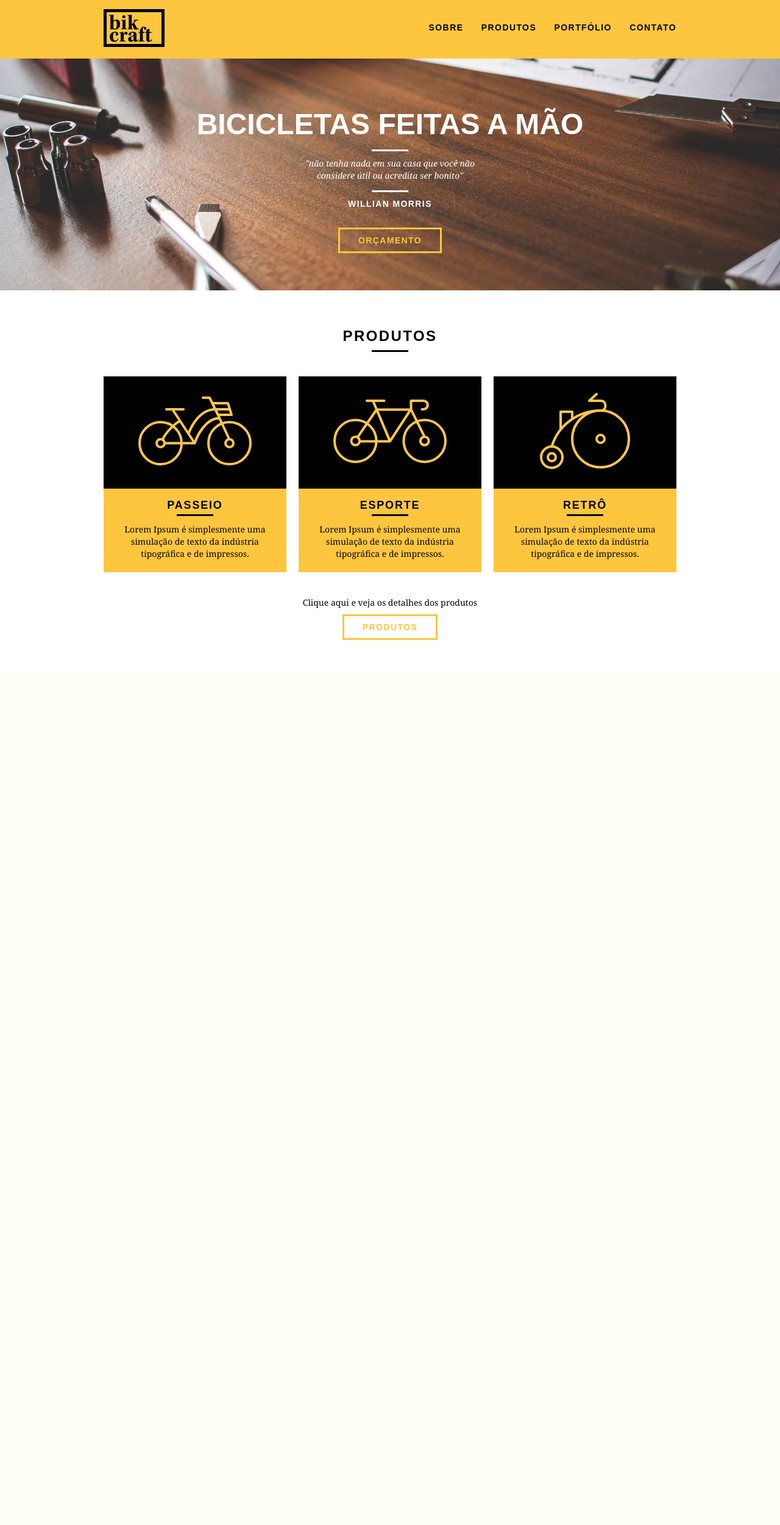
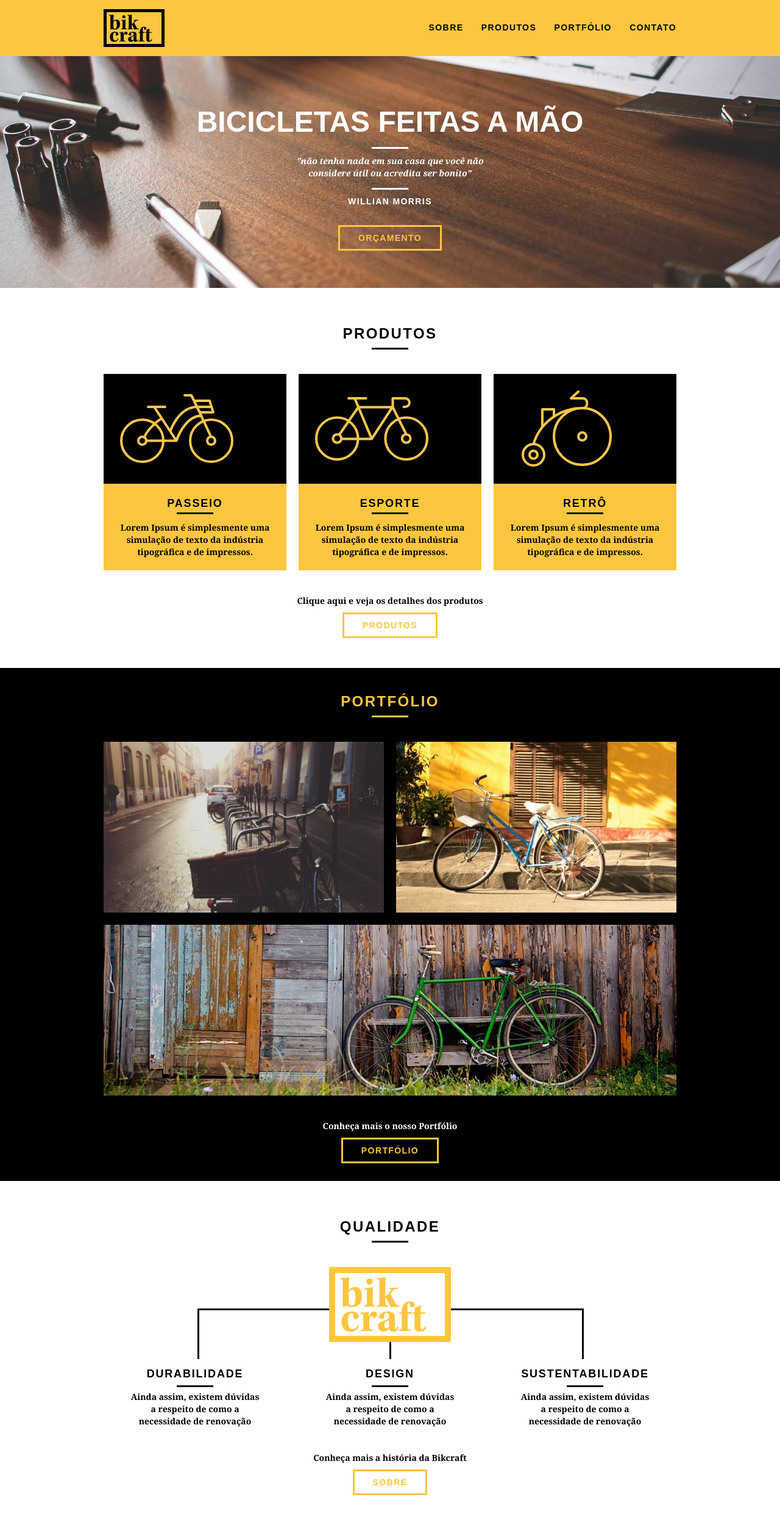
Before and after one commit to edimilsonbraz/bikcraft-app, a PHP site: page / in a window 1280 px wide. Shown: the whole page at 61% size. Before the commit the page ends 1049 px from the top, so only its background shows below. Run offline with PHP 8.4, Linux system fonts and the light colour scheme.

Commit message:
Qualidade-Home

```diff
--- a/css/style.css
+++ b/css/style.css
@@ -7,6 +7,10 @@ p {
     font-family: Georgia, 'Times New Roman', Times, serif;
     font-size: 14px;
     line-height: 20px;
+    font-weight: bold;
+}
+img {
+    display: block;
 }
 
 .btn {
@@ -86,7 +90,7 @@ p {
     height: 380px;
     background: url("../img/bg.jpg") no-repeat center;
     background-size: cover;
-    margin-top: 96px;
+    margin-top: 92px;
     text-align: center;
     padding: 80px;
 
@@ -137,7 +141,7 @@ p {
     line-height: 25px;
     text-transform: uppercase;
     letter-spacing: .1em;
-    margin-top: 15px;
+    margin-top: 20px;
 }
 .produtos_lista li h3::after {
     content: "";
@@ -163,3 +167,68 @@ p {
 .call p {
     margin-bottom: 20px;
 }
+
+
+/* PORTFOLIO */
+.portfolio {
+    width: 100%;
+    background: #000;
+    padding: 40px;
+}
+.portfolio .subtitulo {
+    color: #fec63e;
+}
+
+.portfolio .subtitulo::after {
+    background: #fec63e;
+}
+.portfolio li:last-child {
+    margin-top: 20px;
+}
+.portfolio .call p {
+    color: white;
+}
+
+
+/* QUALIDADE */
+.qualidade {
+    padding: 60px 0;
+}
+.qualidade::after {
+    content: "";
+    width: 634px;
+    height: 83px;
+    display: block;
+    background: url("../img/linhas.svg") no-repeat center;
+    position: absolute;
+    top: 209px;
+    right: 162px;
+    z-index: -1;
+}
+.qualidade img {
+    margin: 0 auto;
+}
+.qualidade_lista {
+    padding-top: 20px;
+}
+.qualidade_lista li {
+    text-align: center;
+    padding: 0 40px;
+}
+
+.qualidade_lista li h3 {
+    font-weight: bold;
+    font-size: 18px;
+    line-height: 25px;
+    text-transform: uppercase;
+    letter-spacing: .1em;
+    margin-top: 20px;
+}
+.qualidade_lista li h3::after {
+    content: "";
+    display: block;
+    width: 60px;
+    height: 3px;
+    background: #000;
+    margin: 6px auto;
+}
--- a/index.html
+++ b/index.html
@@ -81,5 +81,52 @@
 
     </section>
 
+    <section class="portfolio">
+        <div class="container">
+            <h2 class="subtitulo">Portfólio</h2>
+
+            <ul>
+                <li class="grid-8"><img src="img/portfolio/retro.jpg" alt="imagem retro"></li>
+                <li class="grid-8"><img src="img/portfolio/passeio.jpg" alt="imagem passeio"></li>
+                <li class="grid-16"><img src="img/portfolio/esporte.jpg" alt="imagem passeio"></li>
+
+            </ul>
+
+            <div class="call">
+                <p>Conheça mais o nosso Portfólio</p>
+                <a href="portfolio.html" class="btn">Portfólio</a>
+            </div>
+
+        </div>
+
+    </section>
+
+    <section class="qualidade container">
+        <h2 class="subtitulo">Qualidade</h2>
+        <img src="img/bikcraft-qualidade.svg" alt="Bikcraft">
+        <ul class="qualidade_lista">
+            <li class="grid-1-3">
+                <h3>Durabilidade</h3>
+                <p>Ainda assim, existem dúvidas a respeito de como a necessidade de renovação</p>
+            </li>
+
+            <li class="grid-1-3">
+                <h3>Design </h3>
+                <p>Ainda assim, existem dúvidas a respeito de como a necessidade de renovação</p>
+            </li>
+
+            <li class="grid-1-3">
+                <h3>Sustentabilidade</h3>
+                <p>Ainda assim, existem dúvidas a respeito de como a necessidade de renovação</p>
+            </li>
+        </ul>
+
+        <div class="call">
+            <p>Conheça mais a história da Bikcraft</p>
+            <a href="sobre.html" class="btn btn-preto">Sobre</a>
+        </div>
+
+    </section>
+
 </body>
 </html>
```
